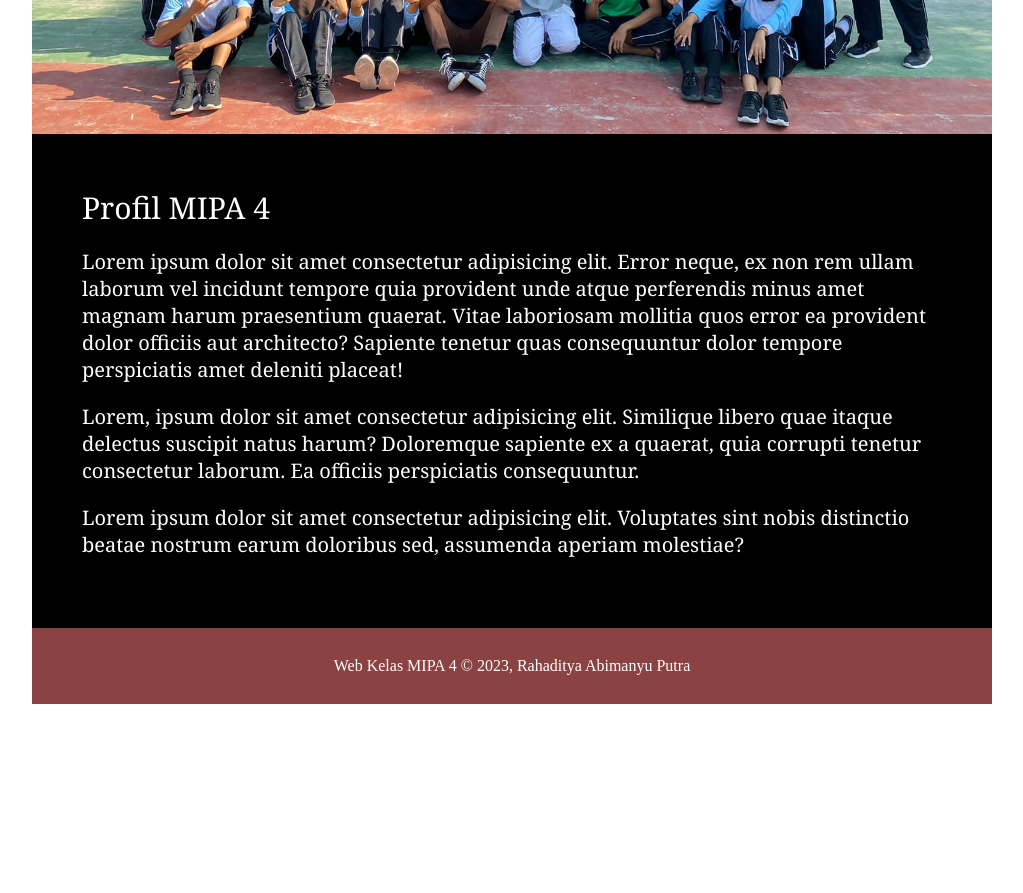
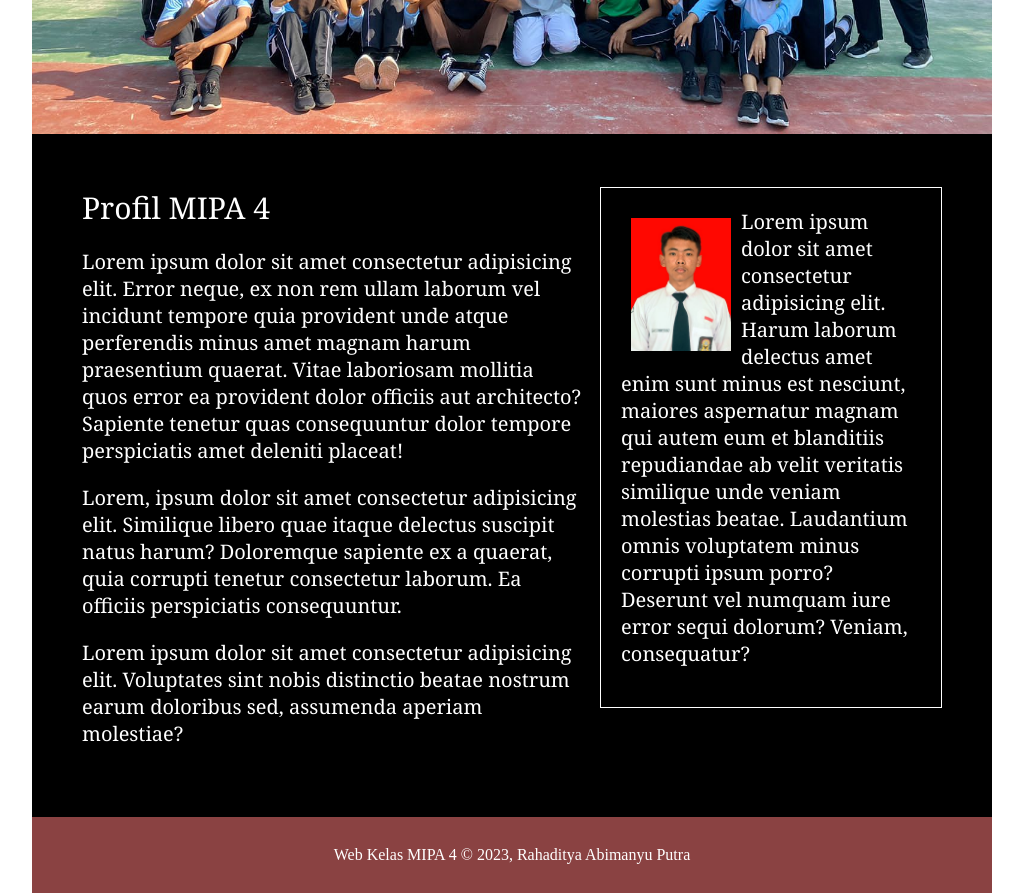
Before and after one commit to rahadityaputra/WebKelas, a plain HTML site: page index.html in a window 1280 px wide. Shown: the part 780-1673 px from the top of the page, without its empty margins (128-1151 px from the left). Before the commit the page ends 1484 px from the top, so only its background shows below. Drawn offline with Linux system fonts and the light colour scheme.

Commit message:
menambahkan sidebar di dalam main

```diff
--- a/index.html
+++ b/index.html
@@ -28,12 +28,17 @@
         <div class="gambar">
             <img src="image/IMG-20221209-WA0018.jpg" alt="">
         </div>
-        <div class="main">
-
-            <h2>Profil MIPA 4</h2>
-            <p>Lorem ipsum dolor sit amet consectetur adipisicing elit. Error neque, ex non rem ullam laborum vel incidunt tempore quia provident unde atque perferendis minus amet magnam harum praesentium quaerat. Vitae laboriosam mollitia quos error ea provident dolor officiis aut architecto? Sapiente tenetur quas consequuntur dolor tempore perspiciatis amet deleniti placeat!</p>
-            <p>Lorem, ipsum dolor sit amet consectetur adipisicing elit. Similique libero quae itaque delectus suscipit natus harum? Doloremque sapiente ex a quaerat, quia corrupti tenetur consectetur laborum. Ea officiis perspiciatis consequuntur.</p>
-            <p>Lorem ipsum dolor sit amet consectetur adipisicing elit. Voluptates sint nobis distinctio beatae nostrum earum doloribus sed, assumenda aperiam molestiae?</p>
+        <div class="main cf">
+            <div class="artikel">
+                <h2>Profil MIPA 4</h2>
+                <p>Lorem ipsum dolor sit amet consectetur adipisicing elit. Error neque, ex non rem ullam laborum vel incidunt tempore quia provident unde atque perferendis minus amet magnam harum praesentium quaerat. Vitae laboriosam mollitia quos error ea provident dolor officiis aut architecto? Sapiente tenetur quas consequuntur dolor tempore perspiciatis amet deleniti placeat!</p>
+                <p>Lorem, ipsum dolor sit amet consectetur adipisicing elit. Similique libero quae itaque delectus suscipit natus harum? Doloremque sapiente ex a quaerat, quia corrupti tenetur consectetur laborum. Ea officiis perspiciatis consequuntur.</p>
+                <p>Lorem ipsum dolor sit amet consectetur adipisicing elit. Voluptates sint nobis distinctio beatae nostrum earum doloribus sed, assumenda aperiam molestiae?</p>
+            </div>
+            <div class="sidebar cf">
+                <img src="image/rahaditya.jpeg" alt="">
+                <p>Lorem ipsum dolor sit amet consectetur adipisicing elit. Harum laborum delectus amet enim sunt minus est nesciunt, maiores aspernatur magnam qui autem eum et blanditiis repudiandae ab velit veritatis similique unde veniam molestias beatae. Laudantium omnis voluptatem minus corrupti ipsum porro? Deserunt vel numquam iure error sequi dolorum? Veniam, consequatur?</p>
+            </div>
         </div>
         <div class="footer">
             <p>Web Kelas MIPA 4 &#169; 2023, Rahaditya Abimanyu Putra</p>
--- a/style.css
+++ b/style.css
@@ -53,6 +53,24 @@
     margin-bottom: 20px ;
 }
 
+.container .main .artikel {
+    float: left;
+    width: 500px;
+}
+
+.container .main .sidebar {
+    float: right;
+    width: 300px;
+    border: 1px solid white;
+    padding: 20px;
+
+}
+
+.container .main .sidebar img {
+    width: 100px;
+    float: left;
+    margin: 10px;
+}
 .container .footer {
     background-color: rgb(138, 66, 66);
     color: white;
```
Also changed, not shown: image/rahaditya.jpeg (added).
